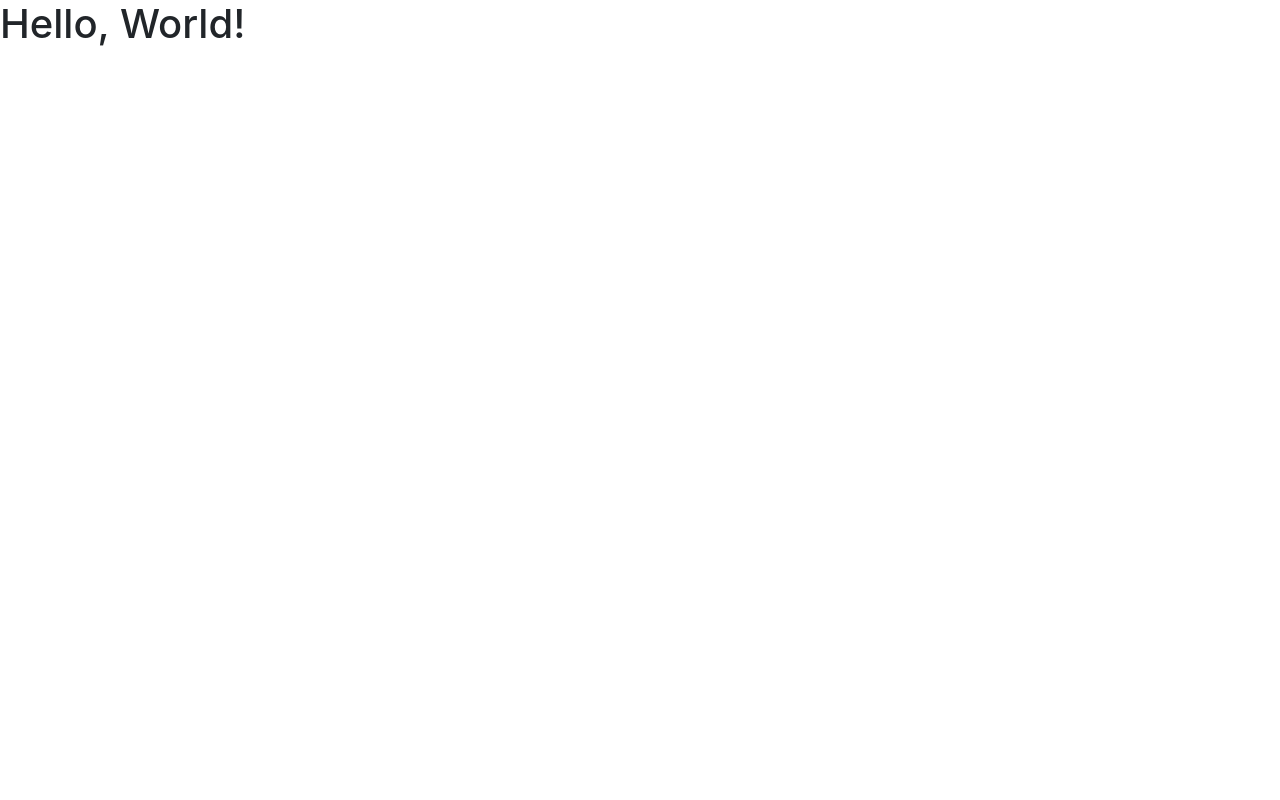
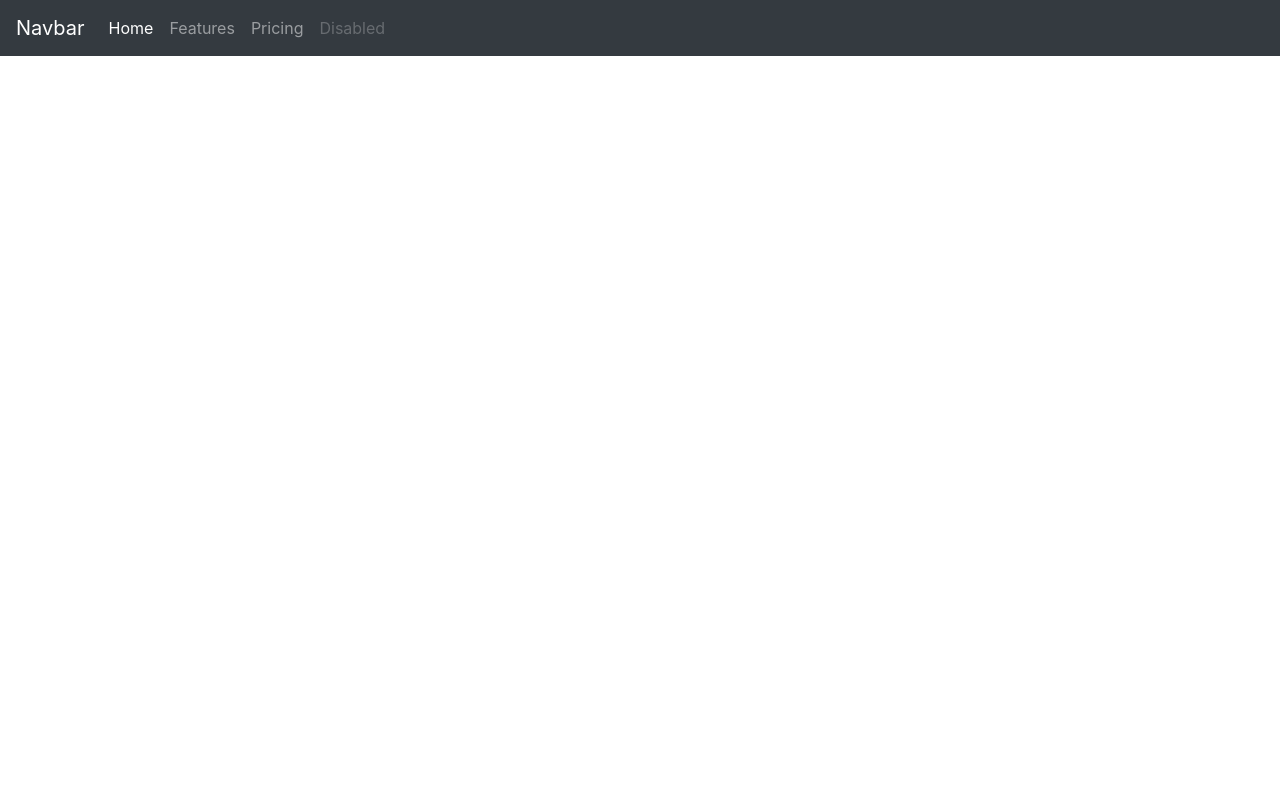
Before and after one commit to ghost-mann/solid-fiesta, a PHP site: page / in a window 1280 px wide. Before the commit the page is almost empty. Run offline with PHP 8.4, Linux system fonts and the light colour scheme.

Commit message:
feat: added bootstrap navbar in index.php

```diff
--- /dev/null
+++ b/css/style.css
@@ -0,0 +1,17 @@
+body, html {
+    margin: 0;
+    padding: 0;
+    height: 100%;
+}
+
+.navbar-fullwidth {
+    width: 100vw;
+    margin-left: calc(-50vw + 50%);
+    position: fixed;
+    top: 0;
+    left: 0;
+    z-index: 1000;
+}
+.content {
+    margin-top: 56px; /* Adjust based on navbar height */
+}
--- a/index.php
+++ b/index.php
@@ -6,11 +6,38 @@
     <meta charset="UTF-8">
     <meta name="viewport" content="width=device-width, initial-scale=1.0">
     <meta http-equiv="X-UA-Compatible" content="ie=edge">
+    <link rel="stylesheet" href="./css/style.css">
     <link rel="stylesheet" href="https://stackpath.bootstrapcdn.com/bootstrap/4.3.1/css/bootstrap.min.css" integrity="sha384-ggOyR0iXCbMQv3Xipma34MD+dH/1fQ784/j6cY/iJTQUOhcWr7x9JvoRxT2MZw1T" crossorigin="anonymous">
-    <title>Your Title Here</title>
+    <title>Home</title>
 </head>
 <body>
-<h1>Hello, World!</h1>
+<!--navbar-->
+<div class="container">
+    <div class>
+        <nav class="navbar navbar-expand-lg navbar-dark bg-dark navbar-fullwidth">
+            <a class="navbar-brand" href="#">Navbar</a>
+            <button class="navbar-toggler" type="button" data-toggle="collapse" data-target="#navbarNav" aria-controls="navbarNav" aria-expanded="false" aria-label="Toggle navigation">
+                <span class="navbar-toggler-icon"></span>
+            </button>
+            <div class="collapse navbar-collapse" id="navbarNav">
+                <ul class="navbar-nav">
+                    <li class="nav-item active">
+                        <a class="nav-link" href="#">Home <span class="sr-only">(current)</span></a>
+                    </li>
+                    <li class="nav-item">
+                        <a class="nav-link" href="#">Features</a>
+                    </li>
+                    <li class="nav-item">
+                        <a class="nav-link" href="#">Pricing</a>
+                    </li>
+                    <li class="nav-item">
+                        <a class="nav-link disabled" href="#">Disabled</a>
+                    </li>
+                </ul>
+            </div>
+        </nav>
+    </div>
+</div>
 <script src="https://code.jquery.com/jquery-3.3.1.slim.min.js" integrity="sha384-q8i/X+965DzO0rT7abK41JStQIAqVgRVzpbzo5smXKp4YfRvH+8abtTE1Pi6jizo" crossorigin="anonymous"></script>
 <script src="https://cdnjs.cloudflare.com/ajax/libs/popper.js/1.14.7/umd/popper.min.js" integrity="sha384-UO2eT0CpHqdSJQ6hJty5KVphtPhzWj9WO1clHTMGa3JDZwrnQq4sF86dIHNDz0W1" crossorigin="anonymous"></script>
 <script src="https://stackpath.bootstrapcdn.com/bootstrap/4.3.1/js/bootstrap.min.js" integrity="sha384-JjSmVgyd0p3pXB1rRibZUAYoIIy6OrQ6VrjIEaFf/nJGzIxFDsf4x0xIM+B07jRM" crossorigin="anonymous"></script>
```
